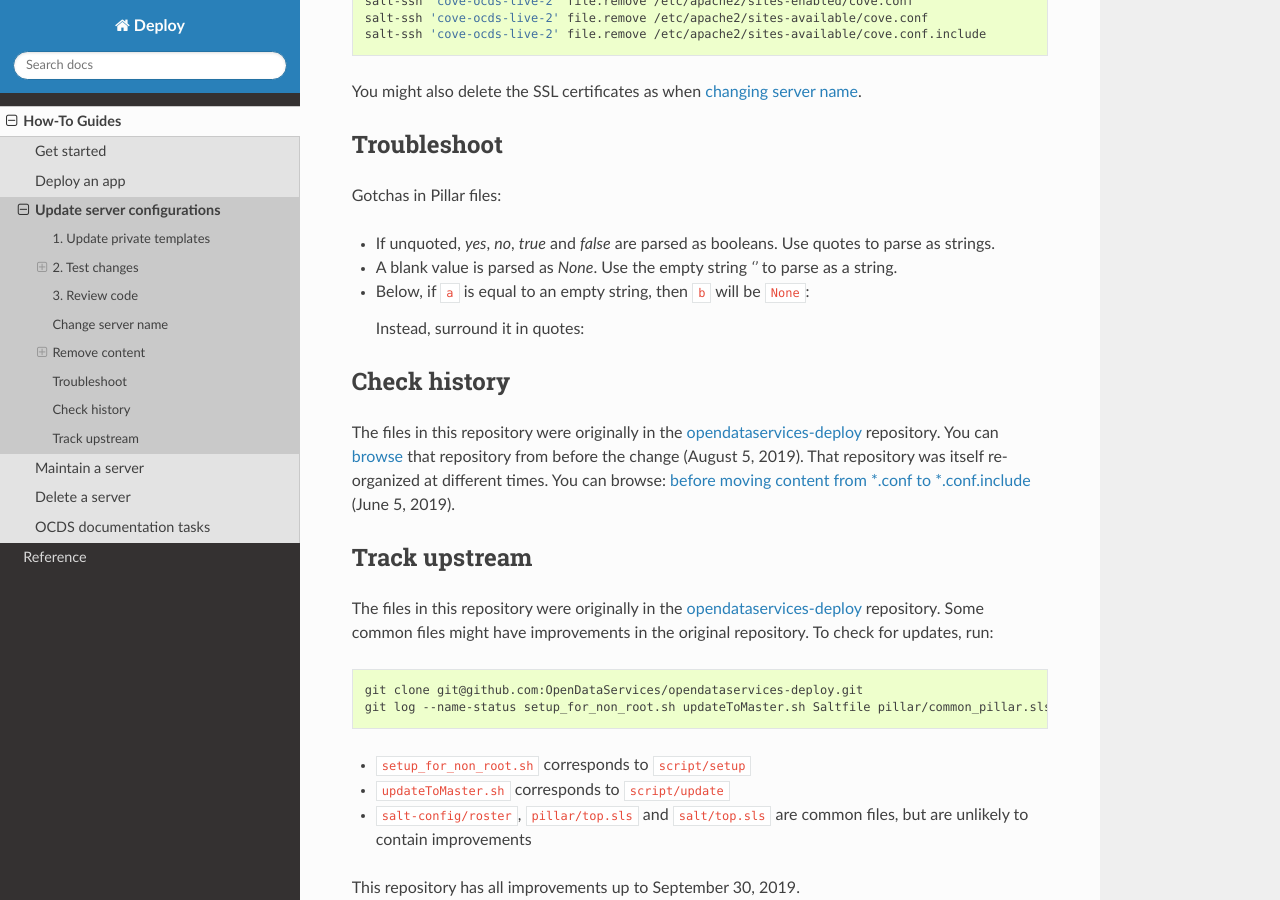
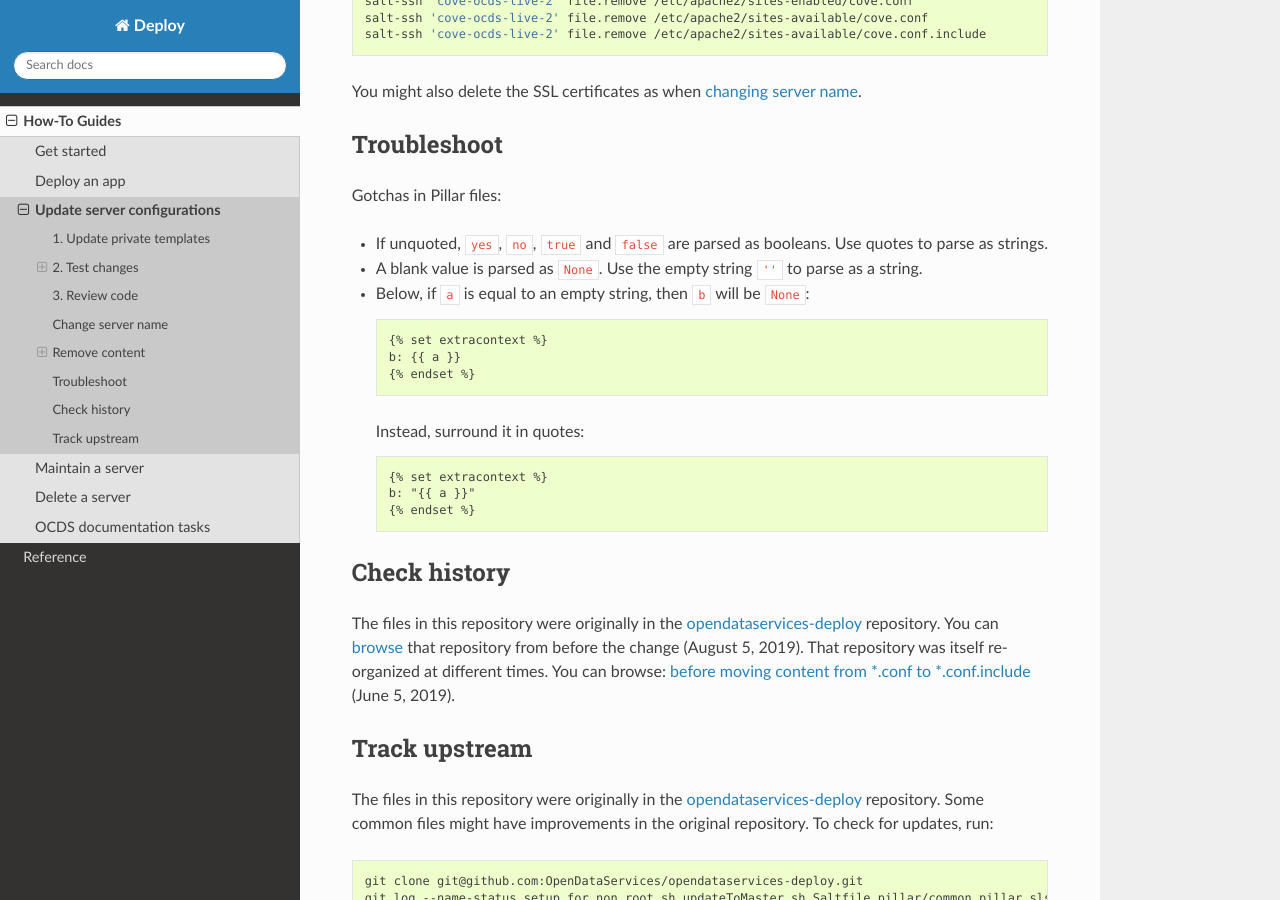
Before and after one commit to open-contracting/deploy, a Sphinx documentation site: the page built from docs/how-to/update.rst, in a window 1280 px wide and 900 px high, scrolled down 4185 px. Built offline with Sphinx 7.4.7 and the Read the Docs theme 2.0.0, drawn with Linux system fonts in a browser that asks for light colours; some of the changed lines change nothing that is shown.

Commit message:
Docs: Fix RST syntax

```diff
--- a/docs/how-to/update.rst
+++ b/docs/how-to/update.rst
@@ -201,11 +201,11 @@ Troubleshoot
 
 Gotchas in Pillar files:
 
--  If unquoted, `yes`, `no`, `true` and `false` are parsed as booleans. Use quotes to parse as strings.
--  A blank value is parsed as `None`. Use the empty string `''` to parse as a string.
+-  If unquoted, ``yes``, ``no``, ``true`` and ``false`` are parsed as booleans. Use quotes to parse as strings.
+-  A blank value is parsed as ``None``. Use the empty string ``''`` to parse as a string.
 -  Below, if ``a`` is equal to an empty string, then ``b`` will be ``None``:
 
-   .. code-block: none
+   .. code-block:: none
 
       {% set extracontext %}
       b: {{ a }}
@@ -213,7 +213,7 @@ Gotchas in Pillar files:
 
    Instead, surround it in quotes:
 
-   .. code-block: none
+   .. code-block:: none
 
       {% set extracontext %}
       b: "{{ a }}"
```
